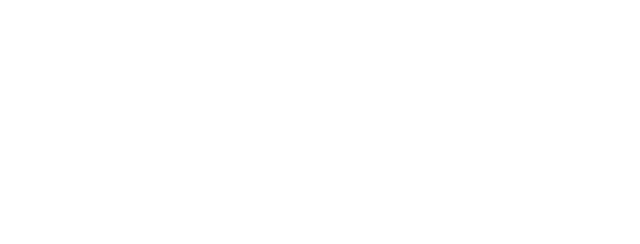
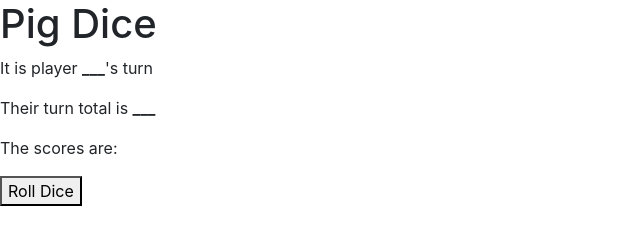
Before and after one commit to Hoomee90/pig-dice, a plain HTML site: page index.html in a window 1280 px wide. Shown: the whole page, without its empty margins (0-640 px from the left). Drawn offline with Linux system fonts and the light colour scheme.

Commit message:
create game button and elements to track game

```diff
--- a/index.html
+++ b/index.html
@@ -6,7 +6,14 @@
   <title>Pig Dice</title>
 </head>
 <body>
+  <h1>Pig Dice</h1>
+  <p>It is player <span class="active-player font-weight-bold">___</span>'s turn</p>
+  <p>Their turn total is <span class="active-total font-weight-bold">___</span></p>
+  <p>The scores are:</p>
+  <ul id="scores">
 
+  </ul>
+  <button type="button" id="roll-button">Roll Dice</button>
 </body>
 </html>
 </head>
```
